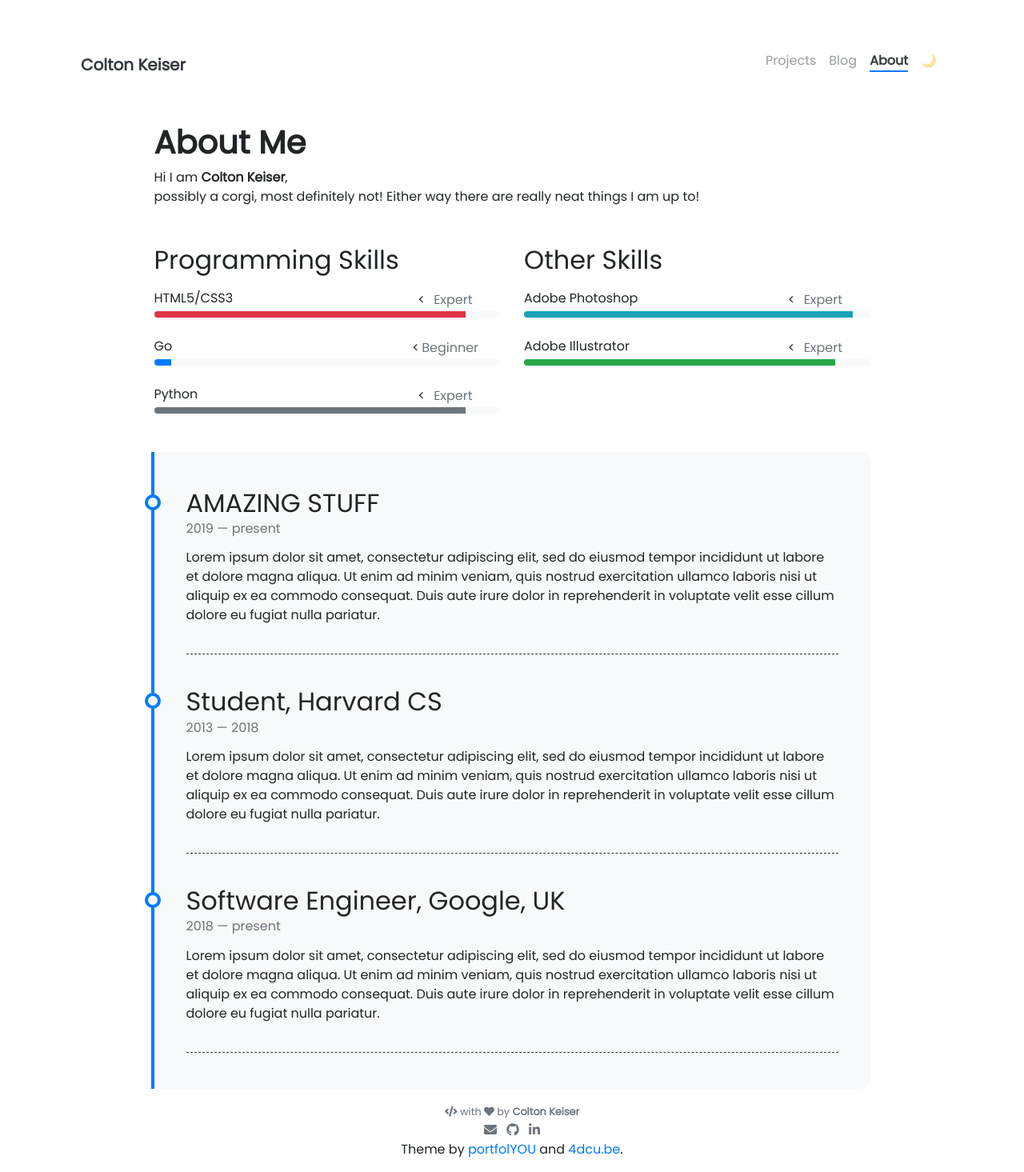
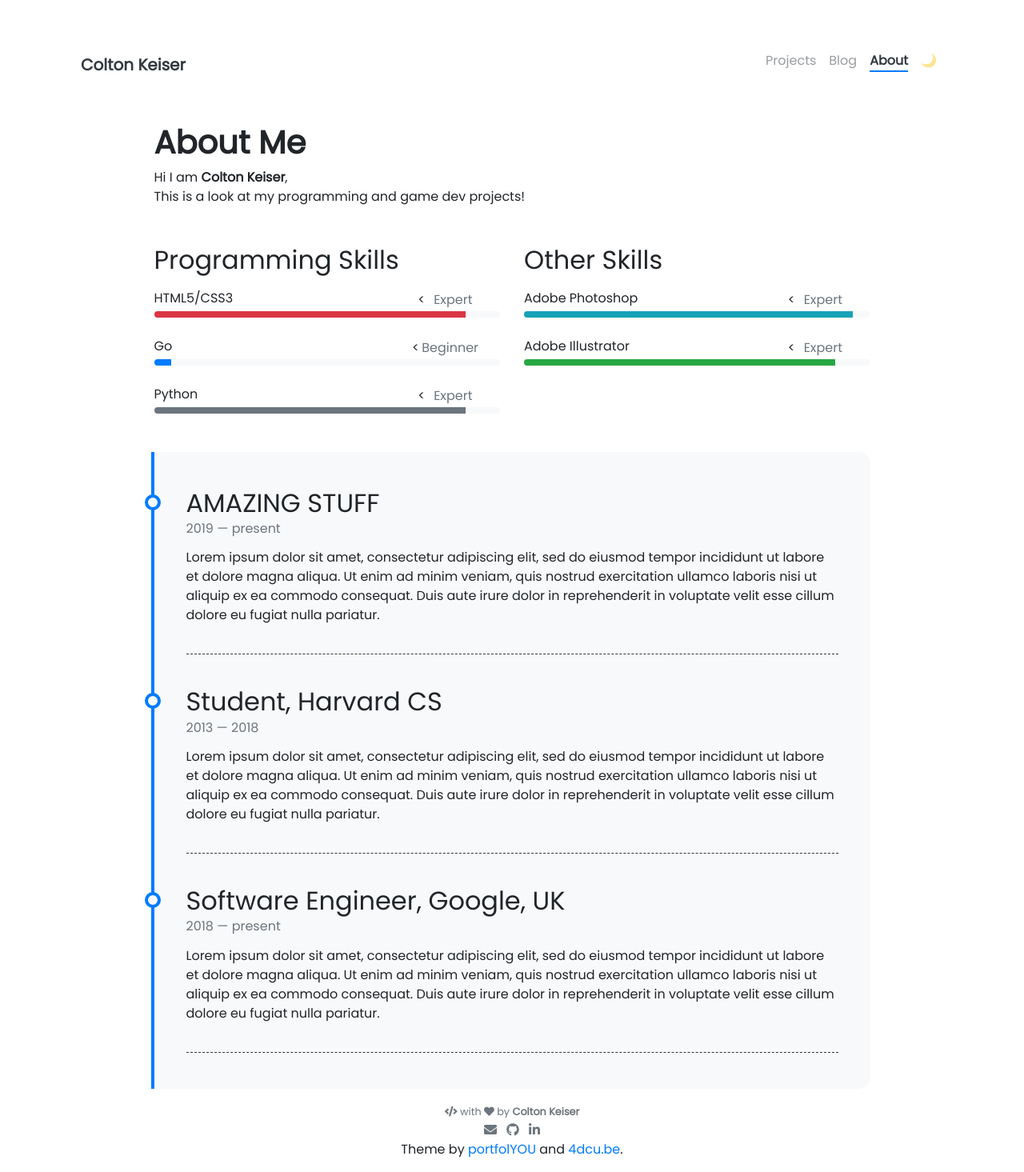
Before and after one commit to ckeiser2/ckeiser2.github.io, a Jekyll site: the page built from pages/about.md, in a window 1280 px wide. Shown: the whole page at 80% size. Built offline with Jekyll 4.4.1, drawn with Linux system fonts in a browser that asks for light colours; nearby versions of some CDN libraries.

Commit message:
Update about.md

```diff
--- a/pages/about.md
+++ b/pages/about.md
@@ -8,7 +8,7 @@ weight: 3
 # **About Me**
 
 Hi I am **{{ site.author.name }}**,<br>
-possibly a corgi, most definitely not!  Either way there are really neat things I am up to!
+This is a look at my programming and game dev projects!
 
 <div class="row">
 {% include about/skills.html title="Programming Skills" source=site.data.programming-skills %}
```
